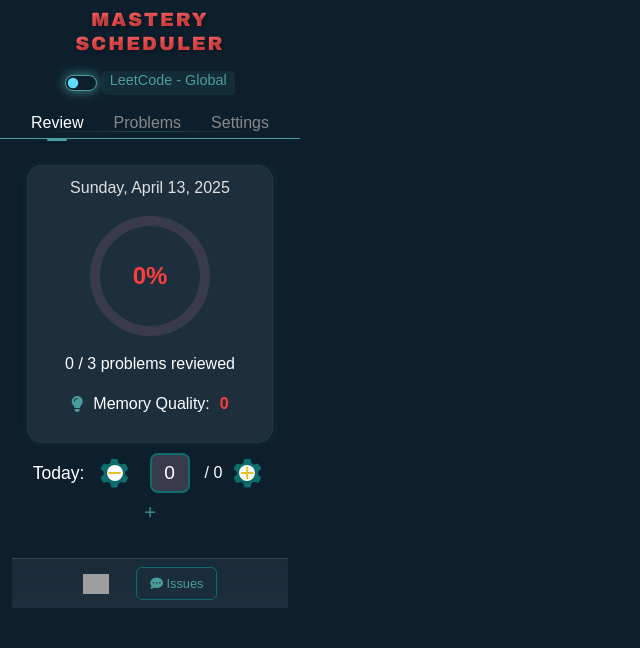
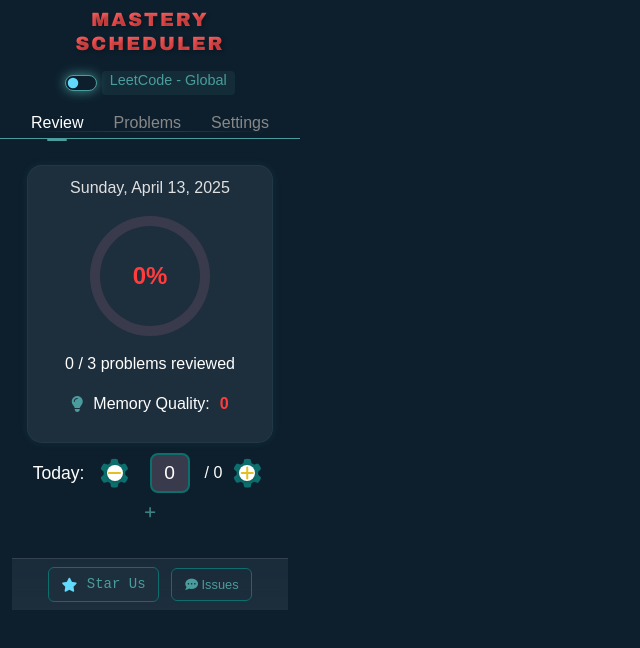
Before and after one commit to xiaohajiayou/Leetcode-Mastery-Scheduler, a website: page popup.html in a window 1280 px wide. Shown: the whole page, without its empty margins (0-640 px from the left). Drawn offline with Linux system fonts and the light colour scheme; grey boxes are pictures that could not be loaded.

Commit message:
Refactor: modify github star button style

```diff
--- a/popup.html
+++ b/popup.html
@@ -164,28 +164,28 @@
                 <!-- footer -->
                 <div class="footer">
                     <!-- GitHub Star -->
-                    <!-- 先放一个占位符 -->
-                    <div id="github-star-container"
-                    data-bs-toggle="tooltip"
-                    data-bs-placement="top"
-                    title="A star from you would make our day! 🌟">
-                        <a href="https://github.com/xiaohajiayou/Leetcode-Mastery-Scheduler"
+                    <a href="https://github.com/xiaohajiayou/Leetcode-Mastery-Scheduler"
                         target="_blank"
-                        style="text-decoration: none; display: inline-block; margin-right: 15px;">
-                            <img alt="GitHub"
-                                src="https://img.shields.io/badge/GitHub-%20Star%20Us-color%3D%2523%234a9d9c?style=flat&color=%234a9d9c
-                                "
-                                height="20"
-                                style="margin: 0; vertical-align: middle;">
-                        </a>
-                    </div>
-
-                    <!-- 将 GitHub iframe 加载逻辑放在单独的脚本文件中 -->
+                        style="text-decoration: none;"
+                        data-bs-toggle="tooltip"
+                        data-bs-placement="top"
+                        title="🌟 Star us please! / 点个星星吧！求求了~"
+                    >
+                        <button type="button" class="btn custom-btn github-star-btn">
+                            <div class="btn-content">
+                                <i class="fas fa-star"></i>
+                                <span>Star Us</span>
+                            </div>
+                        </button>
+                    </a>
 
                     <!-- 反馈按钮 -->
                     <a href="https://github.com/xiaohajiayou/Leetcode-Mastery-Scheduler/issues"
                         target="_blank"
                         style="text-decoration: none;"
+                        data-bs-toggle="tooltip"
+                        data-bs-placement="top"
+                        title="💡 Report issue"
                     >
                         <button type="button" class="btn custom-btn feedback-btn-review">
                             <div class="btn-content">
@@ -402,15 +402,21 @@
                     <div id="github-problems"
                     data-bs-toggle="tooltip"
                     data-bs-placement="top"
-                    title="A star from you would make our day! 🌟">
+                    >
+
                         <a href="https://github.com/xiaohajiayou/Leetcode-Mastery-Scheduler"
                         target="_blank"
-                        style="text-decoration: none; display: inline-block; margin-right: 15px;">
-                            <img alt="GitHub"
-                                src="https://img.shields.io/badge/GitHub-%20Star%20Us-color%3D%2523%234a9d9c?style=flat&color=%234a9d9c
-                                "
-                                height="20"
-                                style="margin: 0; vertical-align: middle;">
+                        style="text-decoration: none;"
+                        data-bs-toggle="tooltip"
+                        data-bs-placement="top"
+                        title="🌟 Star us please! / 点个星星吧！求求了~"
+                    >
+                        <button type="button" class="btn custom-btn github-star-btn">
+                            <div class="btn-content">
+                                <i class="fas fa-star"></i>
+                                <span>Star Us</span>
+                            </div>
+                        </button>
                         </a>
                     </div>
 
@@ -607,7 +613,6 @@
     <script type="text/javascript" src="lib/fontawesome.js"></script>
     <script src="dist/popup.js"></script>
 
-    <!-- 直接引用外部脚本文件 -->
-    <script src="dist/loadGithubStar.js"></script>
+
 </body>
 </html>
--- a/src/popup/popup.css
+++ b/src/popup/popup.css
@@ -757,15 +757,53 @@ iframe {
 
 #github-star-container {
     display: flex;
-    align-items: center;  /* 垂直居中对齐 */
-    height: 30px;        /* 固定高度，与按钮一致 */
+    align-items: center;
+    height: 30px;
 }
 
-/* 确保 GitHub Star 按钮的样式 */
+/* GitHub Star 按钮样式 */
 .github-star-btn {
+    font-size: 0.875rem;
+    font-family: 'Courier Prime', monospace;
+    background: #1d2e3d;
+    border: 1px solid rgba(97, 218, 251, 0.3);
+    color: #61dafb;
+    border-radius: 6px;
     display: flex;
     align-items: center;
-    height: 100%;        /* 使其填满容器高度 */
+    gap: 0.6rem;
+    transition: all 0.3s ease;
+    position: relative;
+    overflow: hidden;
+    padding: 0.35rem 0.8rem;
+}
+
+.github-star-btn:hover {
+    background: #1a3244;
+    border-color: #61dafb;
+    box-shadow: 0 0 10px rgba(97, 218, 251, 0.5);
+    color: #61dafb;
+}
+
+.github-star-btn .btn-content {
+    display: flex;
+    align-items: center;
+    gap: 0.6rem;
+    transition: all 0.3s ease;
+}
+
+.github-star-btn:hover .btn-content {
+    transform: translateX(2px);
+}
+
+.github-star-btn i {
+    font-size: 0.875rem;
+    color: #61dafb;
+    transition: all 0.3s ease;
+}
+
+.github-star-btn:hover i {
+    color: #61dafb;
 }
 
 .feedback-btn-review {
```
Also changed, not shown: README.md.
